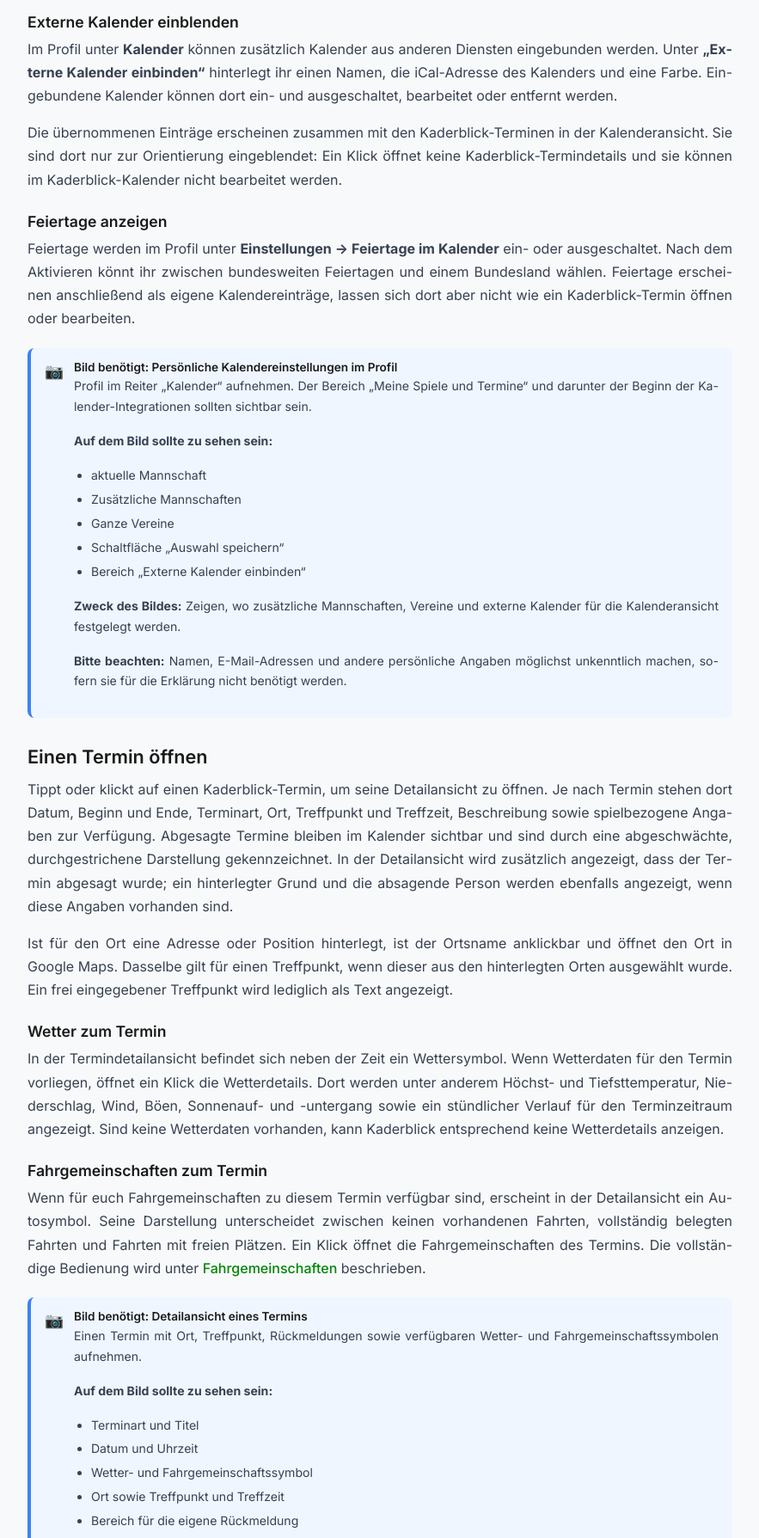
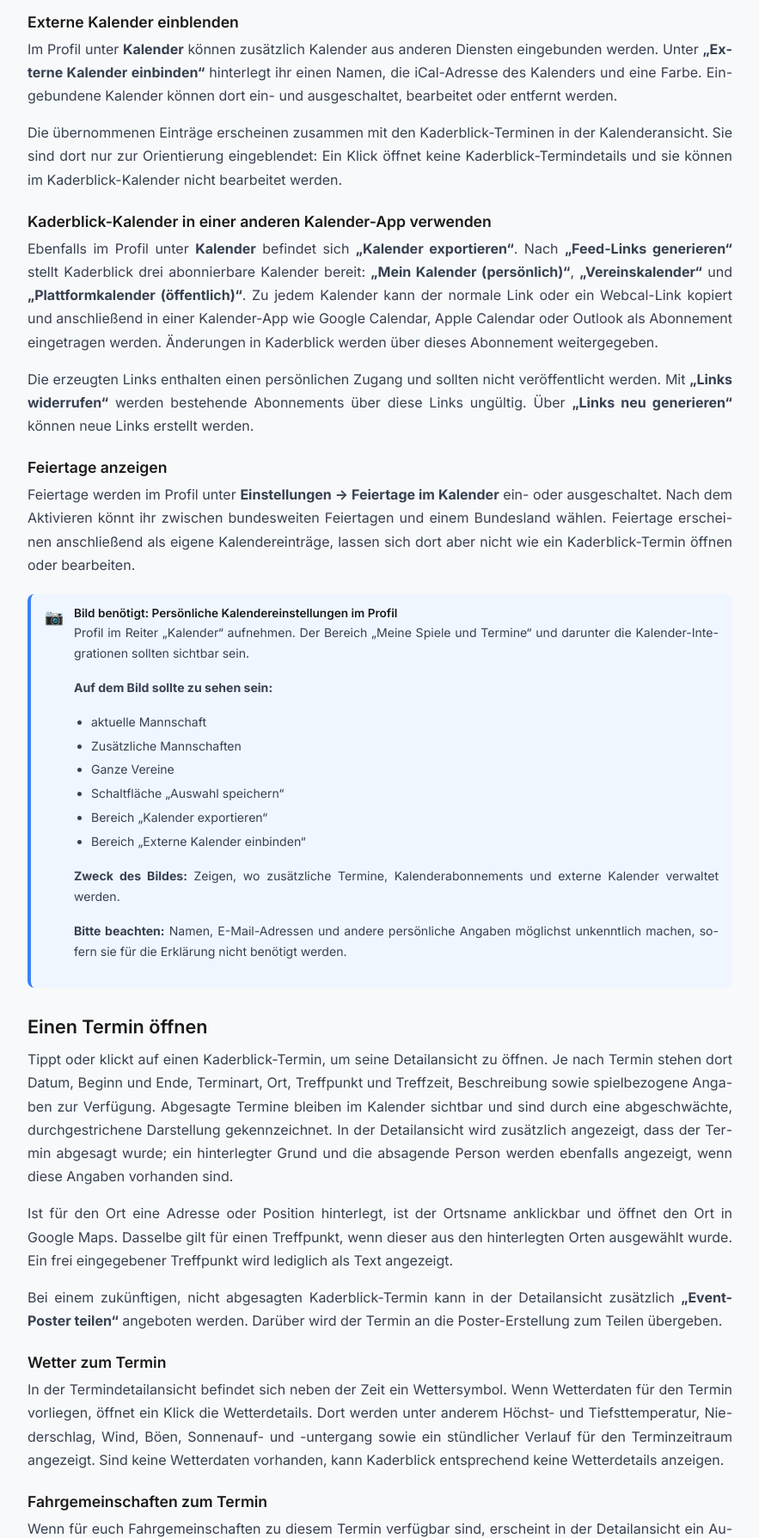
Before and after one commit to mastercad/Kaderblick-Documentation, a Symfony app: template templates/kalender/index.html.twig in a window 1280 px wide. Shown: the part 1913-3702 px from the top of the page at 86% size, without its empty margins (268-1151 px from the left). Run offline with Twig, Linux system fonts and the light colour scheme; the template is opened without the code that fills it, so the values that code supplies are empty; some libraries are stand-ins or nearby versions.

Commit message:
Ergänze Kalenderexport und korrigiere Bedienwege

```diff
--- a/templates/kalender/index.html.twig
+++ b/templates/kalender/index.html.twig
@@ -97,6 +97,23 @@
         nicht bearbeitet werden.
     </p>
 
+    <h3>Kaderblick-Kalender in einer anderen Kalender-App verwenden</h3>
+
+    <p>
+        Ebenfalls im Profil unter <strong>Kalender</strong> befindet sich <strong>„Kalender exportieren“</strong>. Nach
+        <strong>„Feed-Links generieren“</strong> stellt Kaderblick drei abonnierbare Kalender bereit:
+        <strong>„Mein Kalender (persönlich)“</strong>, <strong>„Vereinskalender“</strong> und
+        <strong>„Plattformkalender (öffentlich)“</strong>. Zu jedem Kalender kann der normale Link oder ein Webcal-Link
+        kopiert und anschließend in einer Kalender-App wie Google Calendar, Apple Calendar oder Outlook als Abonnement
+        eingetragen werden. Änderungen in Kaderblick werden über dieses Abonnement weitergegeben.
+    </p>
+
+    <p>
+        Die erzeugten Links enthalten einen persönlichen Zugang und sollten nicht veröffentlicht werden. Mit
+        <strong>„Links widerrufen“</strong> werden bestehende Abonnements über diese Links ungültig. Über
+        <strong>„Links neu generieren“</strong> können neue Links erstellt werden.
+    </p>
+
     <h3>Feiertage anzeigen</h3>
 
     <p>
@@ -107,15 +124,16 @@
 
     {% include 'components/bildplatzhalter.html.twig' with {
         title: 'Persönliche Kalendereinstellungen im Profil',
-        description: 'Profil im Reiter „Kalender“ aufnehmen. Der Bereich „Meine Spiele und Termine“ und darunter der Beginn der Kalender-Integrationen sollten sichtbar sein.',
+        description: 'Profil im Reiter „Kalender“ aufnehmen. Der Bereich „Meine Spiele und Termine“ und darunter die Kalender-Integrationen sollten sichtbar sein.',
         items: [
             'aktuelle Mannschaft',
             'Zusätzliche Mannschaften',
             'Ganze Vereine',
             'Schaltfläche „Auswahl speichern“',
+            'Bereich „Kalender exportieren“',
             'Bereich „Externe Kalender einbinden“'
         ],
-        purpose: 'Zeigen, wo zusätzliche Mannschaften, Vereine und externe Kalender für die Kalenderansicht festgelegt werden.'
+        purpose: 'Zeigen, wo zusätzliche Termine, Kalenderabonnements und externe Kalender verwaltet werden.'
     } %}
 
     <h2>Einen Termin öffnen</h2>
@@ -132,6 +150,12 @@
         Ist für den Ort eine Adresse oder Position hinterlegt, ist der Ortsname anklickbar und öffnet den Ort in Google Maps.
         Dasselbe gilt für einen Treffpunkt, wenn dieser aus den hinterlegten Orten ausgewählt wurde. Ein frei eingegebener
         Treffpunkt wird lediglich als Text angezeigt.
+    </p>
+
+    <p>
+        Bei einem zukünftigen, nicht abgesagten Kaderblick-Termin kann in der Detailansicht zusätzlich
+        <strong>„Event-Poster teilen“</strong> angeboten werden. Darüber wird der Termin an die Poster-Erstellung zum
+        Teilen übergeben.
     </p>
 
     <h3>Wetter zum Termin</h3>
@@ -212,18 +236,18 @@
     <h3>Alternative Wege zur Rückmeldung</h3>
 
     <p>
-        Dieselbe Teilnahme kann auch außerhalb der großen Kalenderseite geändert werden. Auf dem Dashboard öffnen die
-        Kacheln <strong>Kalender</strong> und <strong>Anstehende Termine</strong> dieselbe Termindetailansicht. Eine
-        Dashboard-Kachel für schnelle Rückmeldungen erlaubt außerdem eine direkte Statusänderung ohne vorheriges Öffnen des
-        Termins. Dort wird keine zusätzliche Nachricht abgefragt. Eine später aus der Termindetailansicht abgegebene Antwort
-        ersetzt den zuvor gespeicherten Status.
+        Auf dem Dashboard öffnen die Kacheln <strong>Kalender</strong> und <strong>Anstehende Termine</strong> ebenfalls
+        die Termindetailansicht. Eine Dashboard-Kachel für schnelle Rückmeldungen erlaubt bei den dort angebotenen Terminen
+        eine direkte Änderung des eigenen Status, ohne den Termin vorher zu öffnen. Dort wird keine zusätzliche Nachricht
+        abgefragt. Wenn für mehrere verbundene Personen geantwortet werden soll, verwendet ihr die Termindetailansicht mit
+        der Auswahl der betreffenden Personen.
     </p>
 
     <p>
-        Benachrichtigungen zu einem Termin können ebenfalls direkt zu dessen Detailansicht im Kalender führen. Änderungen
-        an der Teilnahme werden in der Rückmeldungsübersicht des Termins unmittelbar berücksichtigt. Zuständige Personen
-        erhalten entsprechend ihrer Benachrichtigungseinstellungen eine Mitteilung über Rückmeldungen; die antwortende
-        Person selbst wird dabei nicht als Empfänger ihrer eigenen Rückmeldung behandelt.
+        Benachrichtigungen zu einem Termin können direkt zu dessen Detailansicht im Kalender führen. Änderungen an der
+        Teilnahme werden in der Rückmeldungsübersicht des Termins berücksichtigt. Bei einer Rückmeldung kann Kaderblick die
+        für die Mannschaft oder den Verein zuständigen Trainer sowie Verwaltungs- und Unterstützerpersonen benachrichtigen;
+        die antwortende Person erhält keine Benachrichtigung über ihre eigene Antwort.
     </p>
 
     <h2>Wer Termine anlegen und verwalten kann</h2>
@@ -393,8 +417,7 @@
         Bei <strong>Vereinstreffen</strong> und der Terminart <strong>Event</strong> folgt auf die Basisdaten der Schritt
         <strong>„Berechtigungen“</strong>. Dort werden Ort und Sichtbarkeit festgelegt. Die Sichtbarkeit kann
         <strong>Öffentlich</strong>, auf bestimmte Vereine, auf bestimmte Mannschaften oder auf bestimmte Benutzer begrenzt
-        werden. Bei einer eingeschränkten Sichtbarkeit wählt ihr anschließend die betreffenden Einträge aus. Treffpunkt und
-        Treffzeit können zusätzlich hinterlegt werden.
+        werden. Bei einer eingeschränkten Sichtbarkeit wählt ihr anschließend die betreffenden Einträge aus.
     </p>
 
     <p>
@@ -468,6 +491,6 @@
         Fahrgemeinschaften werden an einen konkreten Termin gebunden und aus dessen Detailansicht geöffnet. Auf dem
         <a href="{{ path('app_dashboard') }}">Dashboard</a> können Kalendertermine und anstehende Termine ebenfalls
         geöffnet und Teilnahme-Rückmeldungen teilweise direkt abgegeben werden. Einstellungen für zusätzlich verfolgte
-        Mannschaften, externe Kalender und Kalenderexporte befinden sich im persönlichen Profil.
+        Mannschaften, Feiertage, externe Kalender und Kalenderabonnements befinden sich im persönlichen Profil.
     </p>
 {% endblock %}
```
